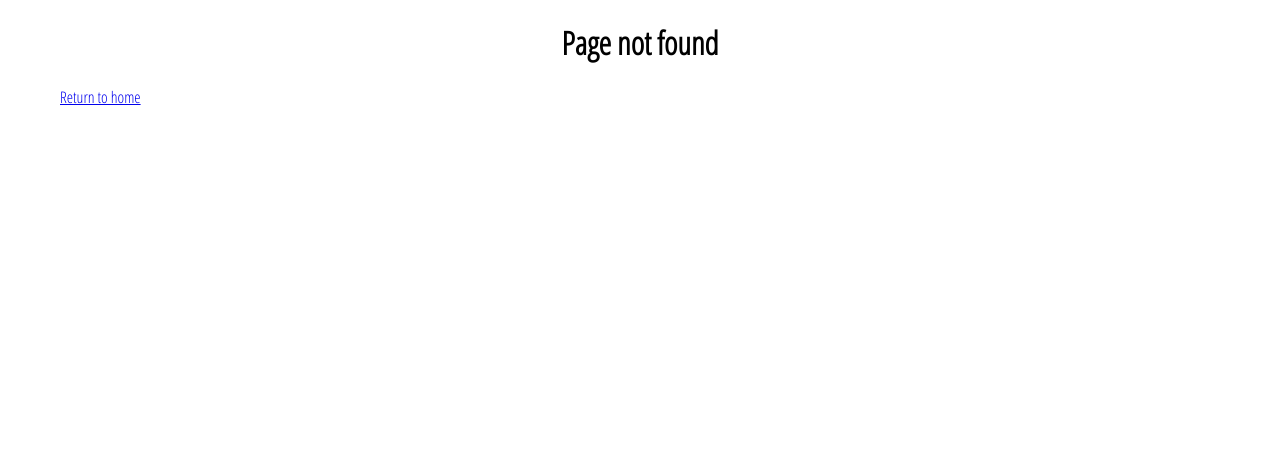
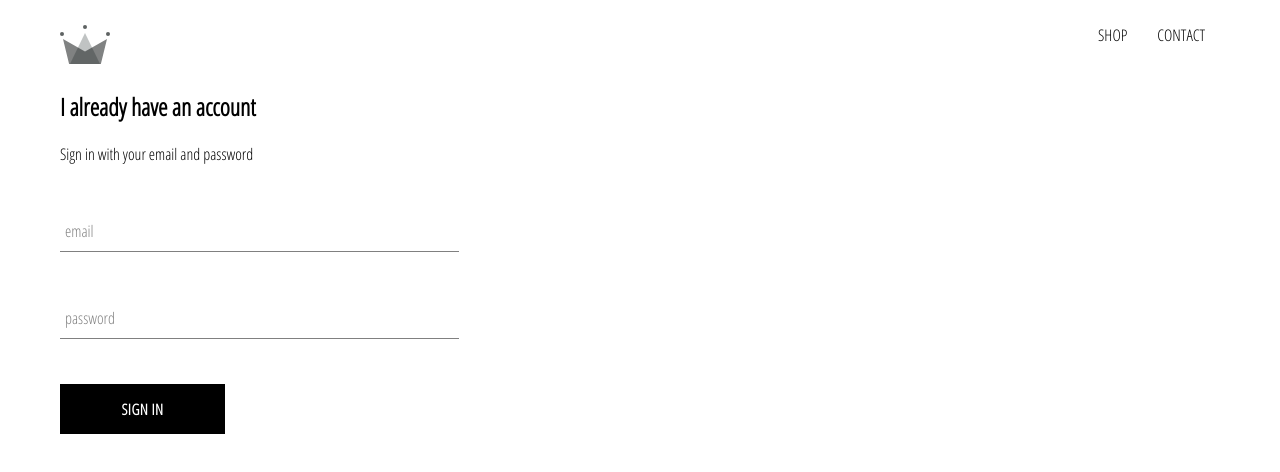
Before and after one commit to WilsonManzanoSanz/e-commerce, a React (Create React App) app: page /login in a window 1280 px wide. Before the commit this address had no page. Shown: the top 472 px of the page. Built offline with nearby package versions, Linux system fonts and the light colour scheme.

Commit message:
Add login with  button/input components

```diff
--- a/src/App.js
+++ b/src/App.js
@@ -2,18 +2,24 @@ import React from 'react';
 import { Switch, Route } from 'react-router-dom';
 import HomePage from './pages/homepage/homepage.component';
 import ShopPage from './pages/shop/shop.component';
+import LoginPage from './pages/login/login.component';
 import NotFound from './pages/notfound/notfound.component';
+import Navbar from './components/navbar/navbar.component.jsx';
 
 import './App.scss';
 
 function App() {
   return (
+    <div>
+        <Navbar/>
         <div className="container wrapper">
           <Switch>
             <Route exact path="/" component={HomePage}></Route>
             <Route exact path="/shop" component={ShopPage}></Route>
+            <Route exact path="/login" component={LoginPage}></Route>
             <Route component={NotFound}/>
           </Switch>
+        </div>
     </div>
   );
 }
--- /dev/null
+++ b/src/components/button/button.component.jsx
@@ -0,0 +1,11 @@
+import React from 'react';
+
+import './button.style.scss';
+
+const Button = ({ children, ...otherProps }) => (
+    <button className="primary-button" {...otherProps}>
+        { children }
+    </button>
+);
+
+export default Button;
--- /dev/null
+++ b/src/components/button/button.style.scss
@@ -0,0 +1,22 @@
+.primary-button {
+    min-width: 165px;
+    width: auto;
+    height: 50px;
+    letter-spacing: 0.5px;
+    line-height: 50px;
+    padding: 0 35px 0 35px;
+    font-size: 15px;
+    background-color: black;
+    color: white;
+    text-transform: uppercase;
+    font-family: 'Open Sans Condensed';
+    font-weight: bolder;
+    border: none;
+    cursor: pointer;
+
+    &:hover {
+      background-color: white;
+      color: black;
+      border: 1px solid black;
+    }
+}
--- /dev/null
+++ b/src/components/form-input/form-input.component.jsx
@@ -0,0 +1,17 @@
+import React from 'react';
+
+import './form-input.style.scss';
+
+const FormInput = ({ handleChange, label, ...otherComponents }) => (
+    <div className="form-group">
+        <input className="input" onChange={handleChange} {...otherComponents} />
+        {
+            label &&
+            (<label className={`${otherComponents.value.length ? 'shrink' : ''} label`}>
+                {label}
+            </label>)
+        }
+    </div>
+);
+
+export default FormInput;
--- /dev/null
+++ b/src/components/form-input/form-input.style.scss
@@ -0,0 +1,54 @@
+$sub-color: grey;
+$main-color: black;
+
+@mixin shrinkLabel {
+  top: -14px;
+  font-size: 12px;
+  color: $main-color;
+}
+
+.form-group {
+  position: relative;
+  margin: 45px 0;
+
+  .input {
+    background: none;
+    background-color: white;
+    color: $sub-color;
+    font-size: 18px;
+    padding: 10px 10px 10px 5px;
+    display: block;
+    width: 100%;
+    border: none;
+    border-radius: 0;
+    border-bottom: 1px solid $sub-color;
+    margin: 25px 0;
+
+    &:focus {
+      outline: none;
+    }
+
+    &:focus ~ .label {
+      @include shrinkLabel();
+    }
+  }
+
+  input[type='password'] {
+    letter-spacing: 0.3em;
+  }
+
+  .label {
+    color: $sub-color;
+    font-size: 16px;
+    font-weight: normal;
+    position: absolute;
+    pointer-events: none;
+    left: 5px;
+    top: 10px;
+    transition: 300ms ease all;
+
+    &.shrink {
+      @include shrinkLabel();
+    }
+  }
+}
--- /dev/null
+++ b/src/components/navbar/navbar.component.jsx
@@ -0,0 +1,26 @@
+import React from 'react';
+import { Link } from 'react-router-dom';
+
+import { ReactComponent as Logo } from '../../assets/img/logo.svg';
+
+import './navbar.style.scss';
+
+const Navbar = () => (
+    <div className="header">
+        <div className="wrapper container navbar">
+            <Link className="logo-container" to="/">
+                <Logo className="logo"/>
+            </Link>
+            <div className="options">
+                <Link className="item" to="/shop">
+                    SHOP
+                </Link>
+                <Link className="item" to="/contact">
+                    CONTACT
+                </Link>
+            </div>
+        </div>
+    </div>
+);
+
+export default Navbar;
--- /dev/null
+++ b/src/components/navbar/navbar.style.scss
@@ -0,0 +1,30 @@
+.navbar {
+    height: 70px;
+    width: 100%;
+    display: flex;
+    justify-content: space-between;
+    margin-bottom: 25px;
+
+    .logo-container {
+      height: 100%;
+      width: 70px;
+      padding: 25px 25px 0 0;
+    }
+
+    a{
+        text-decoration: none;
+        color: black;
+    }
+
+    .options {
+      width: 50%;
+      height: 100%;
+      display: flex;
+      align-items: center;
+      justify-content: flex-end;
+
+      .item {
+        padding: 10px 15px;
+      }
+    }
+  }
--- /dev/null
+++ b/src/components/sign-in/sign-in.component.jsx
@@ -0,0 +1,46 @@
+import React from 'react';
+import FormInput from '../form-input/form-input.component';
+import Button from '../button/button.component';
+
+import './sign-in.style.scss';
+
+class SignIn extends React.Component {
+    constructor(props) {
+        super(props);
+
+        this.state = {
+            email: '',
+            password: ''
+        };
+    }
+
+    handleSubmit = (e) => {
+        e.preventDefault();
+        this.setState({
+            email: '',
+            password: ''
+        });
+    }
+
+    handleChange = (e) => {
+        const { value, name } = e.target;
+        this.setState({ [name] : value });
+    };
+
+    render(){
+        return (
+            <div className="sign-in">
+                <h2>I already have an account</h2>
+                <span>Sign in with your email and password</span>
+
+                <form onSubmit={this.handleSubmit}>
+                    <FormInput name="email" type="email" label="email" value={this.state.email} handleChange={this.handleChange} required/>
+                    <FormInput name="password" type="password" label="password" value={this.state.password} handleChange={this.handleChange} required/>
+                    <Button type="submit">SIGN IN</Button>
+                </form>
+            </div>
+        );
+    }
+}
+
+export default SignIn;
--- /dev/null
+++ b/src/components/sign-in/sign-in.style.scss
@@ -0,0 +1,9 @@
+.sign-in{
+    width: 30vw;
+    display: flex;
+    flex-direction: column;
+
+    .title{
+        margin: 10px 0;
+    }
+}
--- /dev/null
+++ b/src/pages/login/login.component.jsx
@@ -0,0 +1,12 @@
+import React from 'react';
+import SignIn from '../../components/sign-in/sign-in.component';
+
+import './login.style.scss';
+
+const LoginPage = () => (
+    <div className="login-page">
+        <SignIn />
+    </div>
+);
+
+export default LoginPage;
```
Also changed, not shown: src/assets/img/logo.svg (added), src/pages/login/login.style.scss (added). Lines whose indentation alone changed are shown as unchanged.
